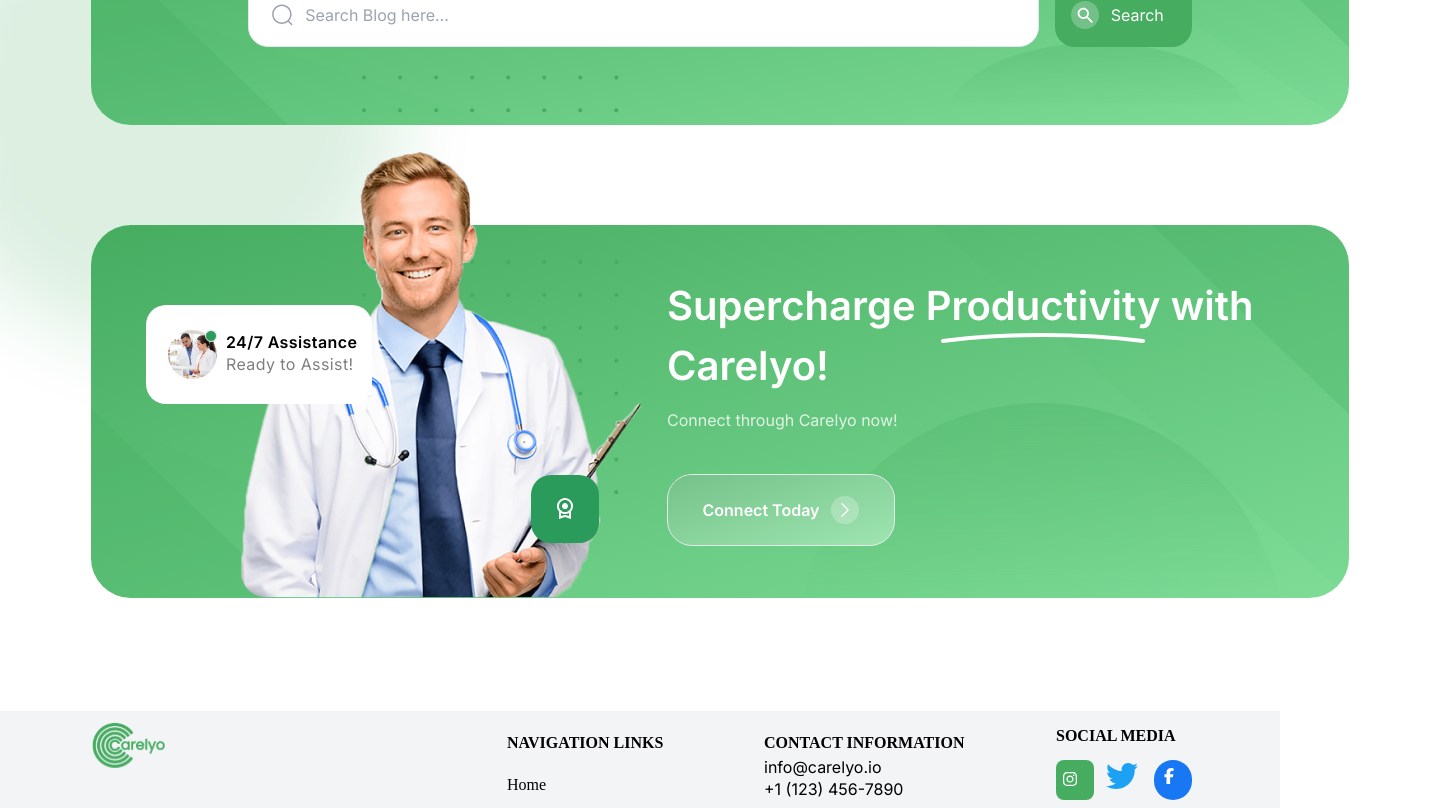
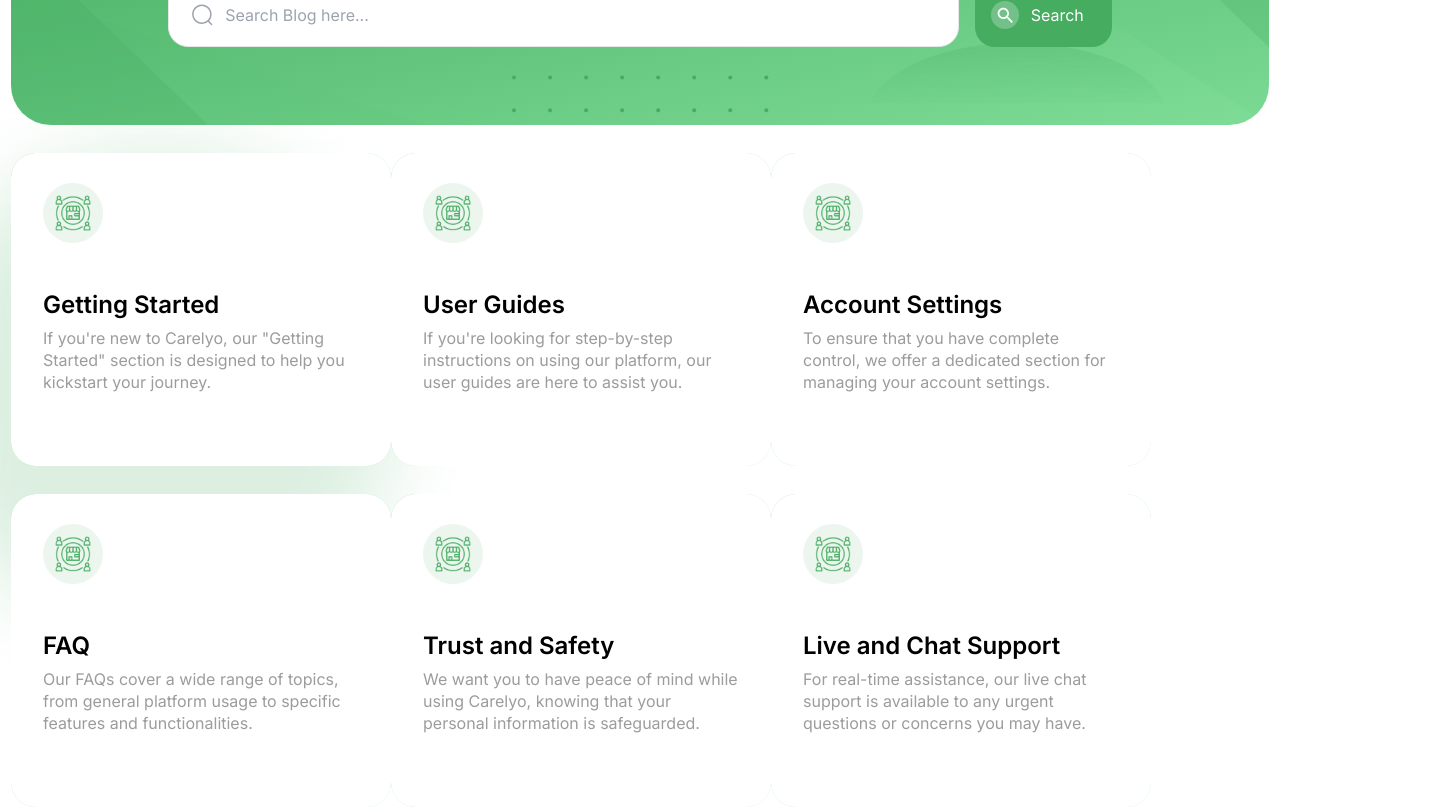
Before and after one commit to meeruu8282/next-mongodb-clerk, a Next.js app: page /providers/help in a window 1280 px wide. Shown: the part 300-1108 px from the top of the page, 1435 px wide, since content can reach past the window. Built offline with nearby package versions, Linux system fonts and the light colour scheme.

Commit message:
Created component for help card

```diff
--- /dev/null
+++ b/src/app/(pages)/providers/Components/helpCard.tsx
@@ -0,0 +1,37 @@
+import Image from "next/image";
+
+
+interface HelpCardTemplateProps {
+    icon: string;
+    header: string;
+    paragraph: string;
+
+  }
+
+  const HelpCard: React.FC<HelpCardTemplateProps> = ({
+    icon,
+    header,
+    paragraph,
+
+  }) => {
+    return (
+        <div className="relative h-[313px] w-[380px] group mt-7">
+            <div className="absolute greenBackground inset-0 h-[313px] w-[380px] rounded-[25px] group-hover:blur opacity-50 transition duration-200"></div>
+            <div className="relative bg-[#FFFFFF] group-hover:border-[1px] transition duration-200 border-[#45AC60] h-[313px] w-[380px] rounded-[25px] p-8 flex flex-col justify-center align-center ">
+            <div>
+            <Image
+                  className="absolute top-[30px] h-[60px] w-[60px]"
+                  layout="fixed"
+                  width={36}
+                  height={36}
+                  src={icon}
+                  alt="Help Card"
+                />
+            </div>
+                <h1 className="text-[Poppins] text-[24px] leading-[29px] tracking-[0em] left-0 font-semibold mt-5"> {header}</h1>
+                <p className="h-[22px] text-[Poppins] text-[16px] leading-[22px] tracking-[0em] left-0 text-[#9C9C9C] mt-2">{paragraph}</p>
+            </div>
+        </div>
+    )
+}
+export default HelpCard
--- /dev/null
+++ b/src/app/(pages)/providers/Components/helpCenter.tsx
@@ -0,0 +1,45 @@
+import HelpCard from "./helpCard";
+
+export default function () {
+    return (
+        <div className="relative flex w-[1258px] flex-wrap">
+            <HelpCard
+                icon={"/helpCardImg.png"}
+                header={"Getting Started"}
+                paragraph={
+                    `If you're new to Carelyo, our "Getting Started" section is designed to help you kickstart your journey.`
+                } />
+            <HelpCard
+             icon={"/helpCardImg.png"}
+             header={"User Guides"}
+             paragraph={
+               "If you're looking for step-by-step instructions on using our platform, our user guides are here to assist you."
+             }/>
+            <HelpCard
+             icon={"/helpCardImg.png"}
+             header={"Account Settings"}
+             paragraph={
+               "To ensure that you have complete control, we offer a dedicated section for managing your account settings."
+             }/>
+              <HelpCard
+             icon={"/helpCardImg.png"}
+             header={"FAQ"}
+             paragraph={
+               "Our FAQs cover a wide range of topics, from general platform usage to specific features and functionalities."
+             }/>
+             <HelpCard
+             icon={"/helpCardImg.png"}
+             header={"Trust and Safety"}
+             paragraph={
+               "We want you to have peace of mind while using Carelyo, knowing that your personal information is safeguarded."
+             }/>
+             <HelpCard
+             icon={"/helpCardImg.png"}
+             header={"Live and Chat Support"}
+             paragraph={
+               "For real-time assistance, our live chat support is available to any urgent questions or concerns you may have."
+             }/>
+
+        </div>
+    )
+}
--- a/src/app/(pages)/providers/Components/searchBar.tsx
+++ b/src/app/(pages)/providers/Components/searchBar.tsx
@@ -2,10 +2,10 @@ import EllipseBackground from "./ellipseBackground";
 
 export default function SearchBar() {
     return (
-        <div className=" relative w-[1258px] h-[267px] top-[top: 2652px] left-[91px] mt-[100px">
+        <div className=" relative w-[1258px] h-[267px] top-[top: 2652px] mt-[100px">
             {/* Green background container */}
             <div className="greenBackground w-[1258px] h-[267px] rounded-[40px] ">
-                <div className=" absolute top-[20px] left-[271px]">
+                <div className=" absolute top-[20px]">
                     {/* background with about 50 circles */}
                     <EllipseBackground/>
                 </div>
--- a/src/app/(pages)/providers/Components/superCharge.tsx
+++ b/src/app/(pages)/providers/Components/superCharge.tsx
@@ -6,7 +6,7 @@ import Link from "next/link";
 
 const SuperCharge: React.FC = () => {
   return (
-    <div className=" relative   w-[1258px] h-[446px] top-[top: 2652px] left-[91px] mt-[100px]">
+    <div className=" relative w-[1258px] h-[446px] top-[top: 2652px] mt-[100px]">
       {/* Green background container */}
       <div className="greenBackground w-[1258px] h-[373px] rounded-[40px] ">
         <div className=" absolute top-[35px] left-[271px]">
--- a/src/app/(pages)/providers/help/page.tsx
+++ b/src/app/(pages)/providers/help/page.tsx
@@ -1,14 +1,15 @@
 import BlurBackGroundDesign from "../Components/blurBackGroundDesign";
+import HelpCenter from "../Components/helpCenter";
 import SearchBar from "../Components/searchBar";
 import SuperCharge from "../Components/superCharge";
 
 export default function Help() {
   return (
-    <div className="justify-center items-center min-h-screen">
+    <div className="flex flex-col justify-center align-center items-center min-h-screen">
       <BlurBackGroundDesign/>
       <SearchBar/>
-       {/* Code in components folder then superCarge */}
-     <SuperCharge/>
+      <HelpCenter/>
+     <SuperCharge className="m-0"/>
     </div>
   );
 }
--- a/src/app/(pages)/providers/platforms/pharmacies/page.tsx
+++ b/src/app/(pages)/providers/platforms/pharmacies/page.tsx
@@ -1,8 +1,6 @@
-import CarelyoButton from "../../Components/getStartedButton";
 import JoinCarelynowintrobox from "../../Components/joinCarelynowintrobox/joinCarelynowintrobox";
 import Keypointsbox from "../../Components/keypointsbox";
 import SuperCharge from "../../Components/superCharge";
-import Image from "next/image";
 import WhychooseCarelyo from "../../Components/whyChooseCarelyo";
 import BlurBackGroundDesign from "../../Components/blurBackGroundDesign";
 import FirstTextinplatform from "../../Components/firstTextinplatform";
```
Also changed, not shown: public/helpCardImg.png (added).
